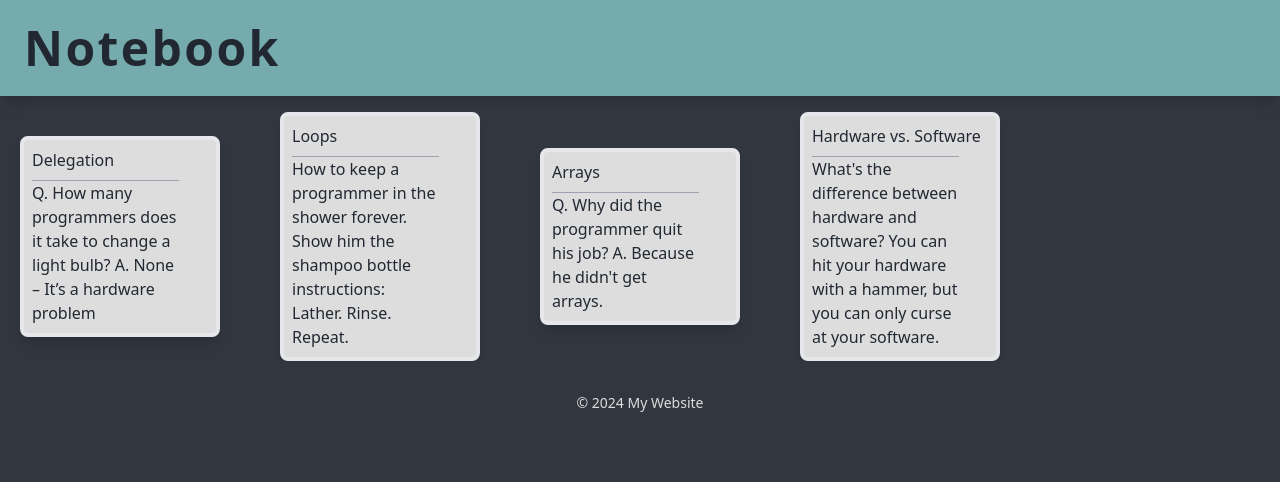
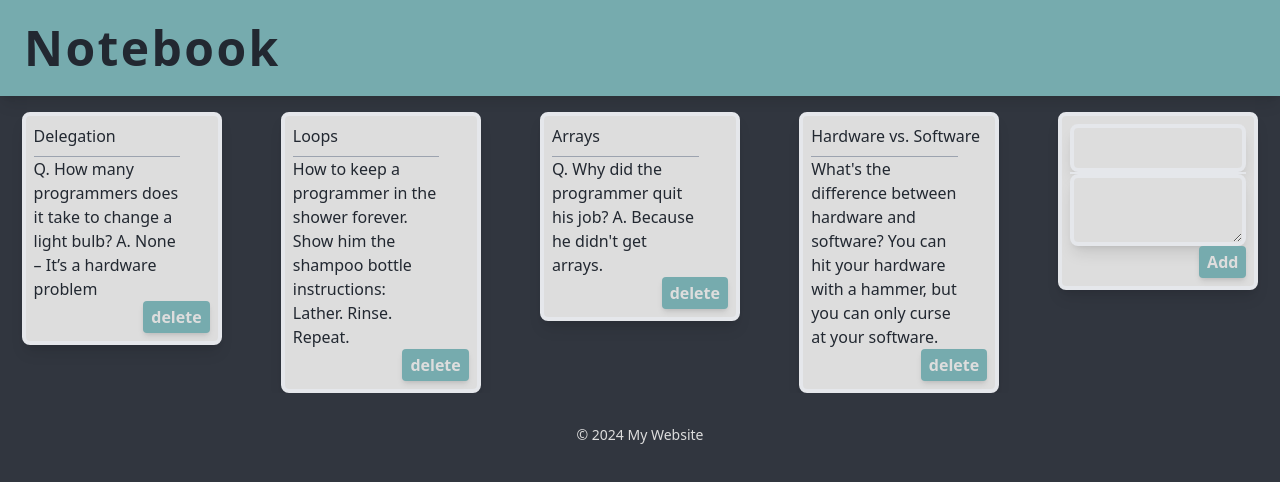
Before and after one commit to OAlawaji/Notebook, a React (Vite) app: page / in a window 1280 px wide. Shown: the top 482 px of the page. Built offline with nearby package versions, Linux system fonts and the light colour scheme.

Commit message:
added the add and delete functionality

```diff
--- a/src/App.jsx
+++ b/src/App.jsx
@@ -1,9 +1,29 @@
-import React from "react";
+import React, { useState } from "react";
 import Header from "./components/header.jsx";
 import Footer from "./components/footer.jsx";
 import Note from "./components/note.jsx";
 import notes from "./notes.js";
+import AddNote from "./components/addNote.jsx";
 export default function App() {
+
+  const [items, setItems] = useState(notes);
+
+  function deleteNote(id) {
+    setItems((prevItems) => {
+      return prevItems.filter((item, index) => {
+        return index !== id;
+      });
+    });
+  }
+  function addNote({title, content}) {
+    setItems((prevItems) => {
+      return [
+        ...prevItems,
+        { title: title, content: content, key: prevItems.length },
+      ];
+    });
+  }
+
   return (
     <div
       className="
@@ -14,21 +34,27 @@ export default function App() {
     >
       <Header />
       <main
+        style={{ gridAutoFlow: 'dense' }}
         className="
         h-full overflow-auto
-        grid gap-20px
+        grid gap-4
         grid-cols-1
         sm:grid-cols-2
         md:grid-cols-3
         lg:grid-cols-4
         xl:grid-cols-5
         2xl:grid-cols-6
-        justify-items-center items-center
+        justify-items-center items-start
+        dense-grid
       "
       >
-        {notes.map((note) => (
-          <Note key={note.key} title={note.title} content={note.content} />
+        {items.map((note, index) => (
+          <Note key={index}
+          title={note.title}
+          content={note.content}
+          onDelete={() => deleteNote(index)}/>
         ))}
+        <AddNote onAdd = {(props) => addNote(props)}/>
       </main>
       <Footer />
     </div>
--- /dev/null
+++ b/src/components/addNote.jsx
@@ -0,0 +1,73 @@
+import React, {useState} from "react";
+
+function AddNote(props) {
+    const [title, setTitle] = useState("");
+    const [content, setContent] = useState("");
+
+    const handleAdd = () => {
+        props.onAdd({ title, content });
+        setTitle("");
+        setContent("");
+      };
+  return (
+    <div
+      className="        bg-background
+      text-primary
+      h-auto
+      w-200px
+      md:min-h-content
+      inline-block
+      border-4
+      rounded-lg
+      shadow-lg
+      p-2
+      flex flex-col justify-between
+
+        "
+    >
+      <input
+        type="text"
+        value={title}
+        onChange={(e) => setTitle(e.target.value)}
+        className="
+        w-full
+        p-2
+
+        focus:outline-none focus:border-blue-500
+        bg-background
+        inline-block
+        border-4
+        rounded-lg
+        shadow-lg
+            "
+      >
+      </input>
+        <div className="border-t-2"></div>
+      <textarea
+        value={content}
+        onChange={(e) => setContent(e.target.value)}
+        className="
+        bg-background
+        text-primary
+        h-full
+        w-full
+        md:min-h-content
+        inline-block
+        border-4
+        rounded-lg
+        shadow-lg
+        p-2
+            ">
+      </textarea>
+      <button
+      className="
+      self-end
+      bg-item hover:text-secondary text-background font-bold py-1 px-2 rounded
+      shadow-md hover:shadow-lg transition-shadow duration-300
+      "
+      onClick={handleAdd}>Add</button>
+    </div>
+  );
+}
+
+export default AddNote;
--- a/src/components/note.jsx
+++ b/src/components/note.jsx
@@ -1,21 +1,21 @@
 import React from "react";
 
-function Note({ title, content }) {
+function Note(props) {
   return (
     <div
       draggable="true"
-      className="bg-background
-
+      className="        bg-background
       text-primary
       h-auto
       w-200px
-        md: min-h-content
-
+      md:min-h-content
       inline-block
       border-4
       rounded-lg
       shadow-lg
       p-2
+      relative
+      flex flex-col justify-between
         "
     >
       <h1
@@ -23,10 +23,9 @@ function Note({ title, content }) {
 
             align-top
             h-auto
-
             "
       >
-        {title}
+        {props.title}
       </h1>
 
       <p
@@ -38,8 +37,18 @@ function Note({ title, content }) {
             mt-2
             "
       >
-        {content}
+        {props.content}
       </p>
+      <button
+      className="
+      self-end
+      bg-item hover:text-secondary text-background font-bold py-1 px-2 rounded
+      shadow-md hover:shadow-lg transition-shadow duration-300
+      "
+      onClick={() => {
+        props.onDelete(props.id);
+      }}
+      >delete</button>
     </div>
   );
 }
```
Lines whose indentation alone changed are shown as unchanged.
